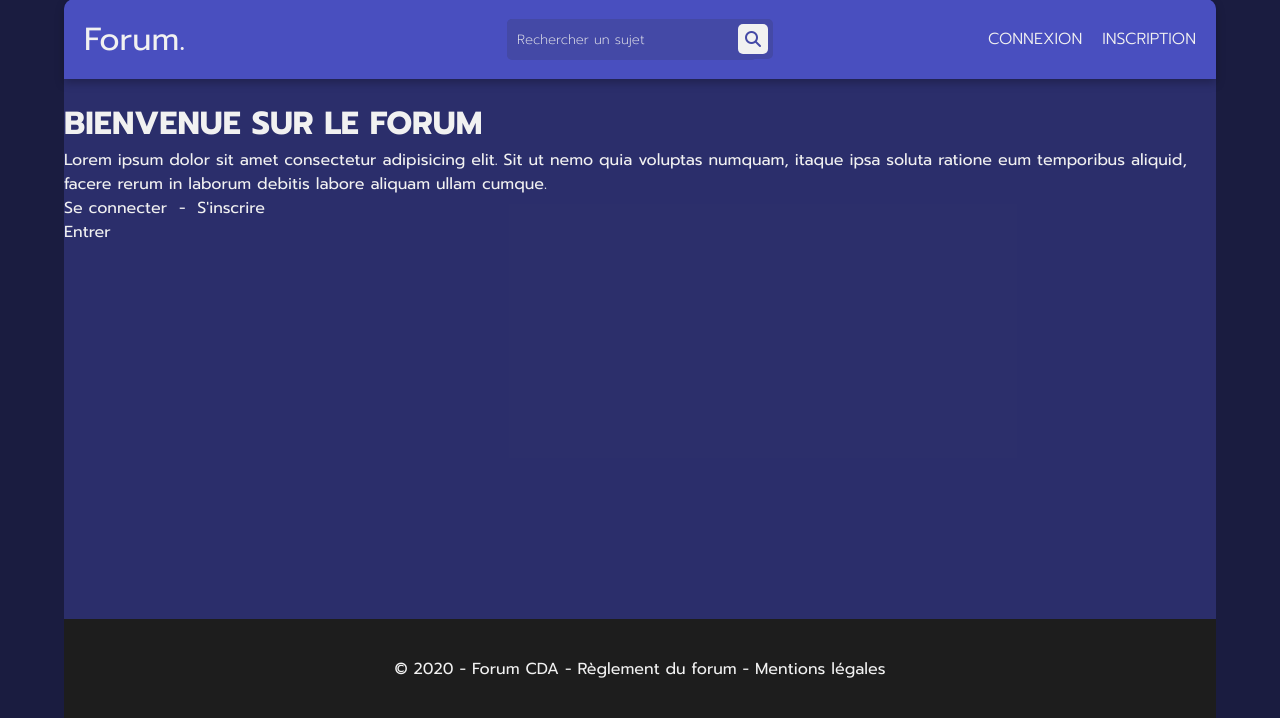
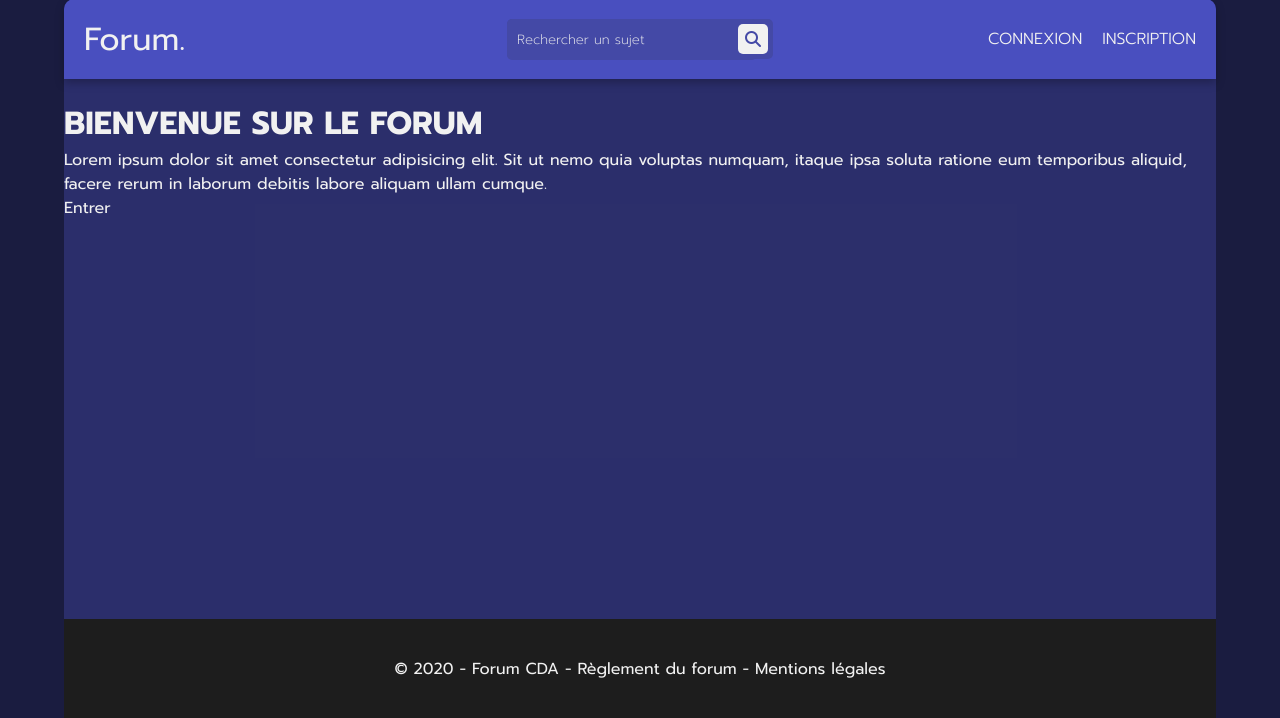
Before and after one commit to romdk/Forum, a PHP site: page / in a window 1280 px wide. Shown: the part 51-769 px from the top of the page. Run offline with PHP 8.4, Linux system fonts and the light colour scheme; some libraries are stand-ins or nearby versions.

Commit message:
changement home

```diff
--- a/view/home.php
+++ b/view/home.php
@@ -2,9 +2,4 @@
 
 <p>Lorem ipsum dolor sit amet consectetur adipisicing elit. Sit ut nemo quia voluptas numquam, itaque ipsa soluta ratione eum temporibus aliquid, facere rerum in laborum debitis labore aliquam ullam cumque.</p>
 
-<p>
-    <a href="index.php?ctrl=security&action=pageConnexion">Se connecter</a>
-    <span>&nbsp;-&nbsp;</span>
-    <a href="index.php?ctrl=security&action=pageInscription">S'inscrire</a>
-</p>
 <p><a href="index.php?ctrl=forum&action=listCategories">Entrer</a></p>
```
